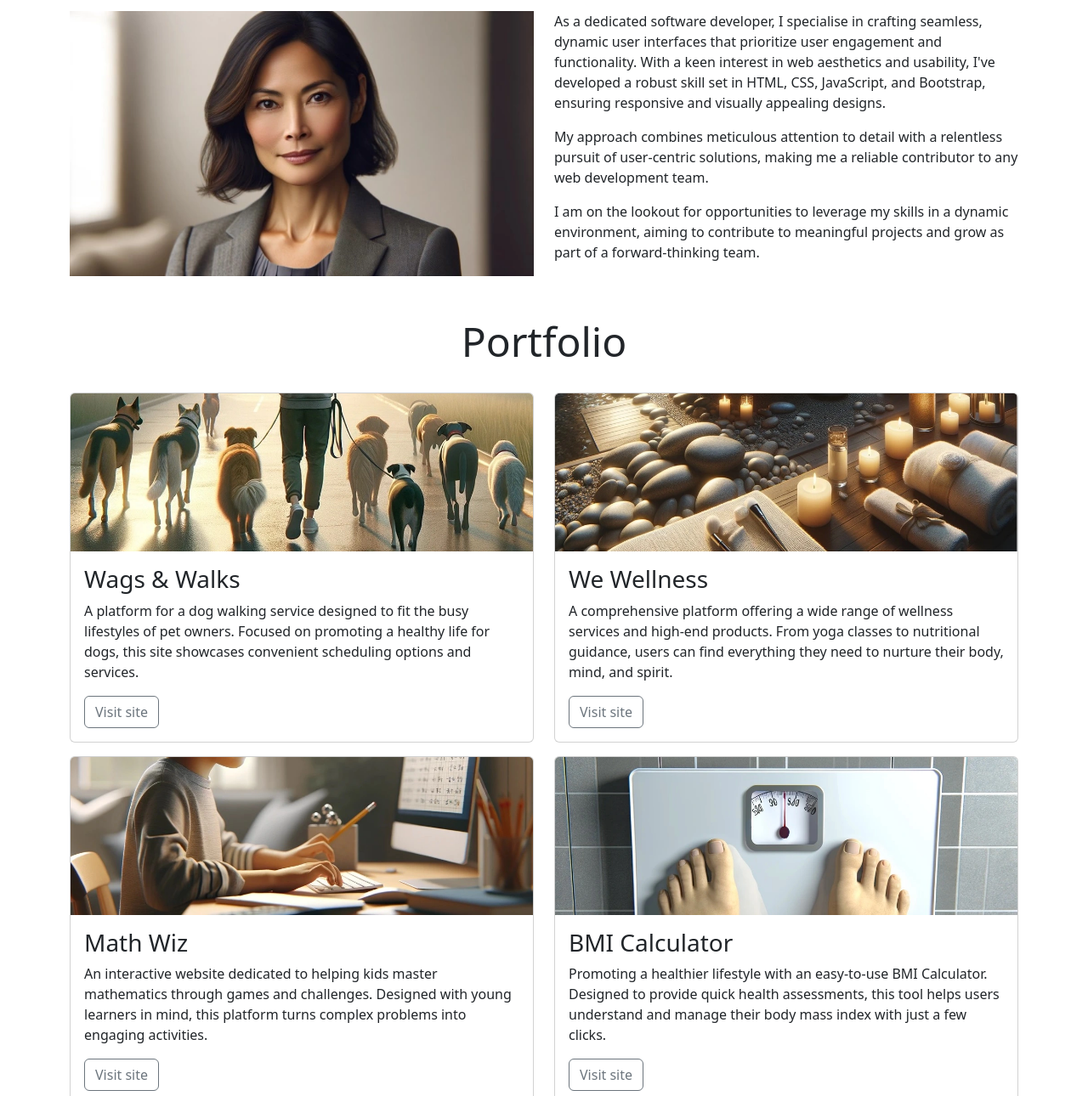
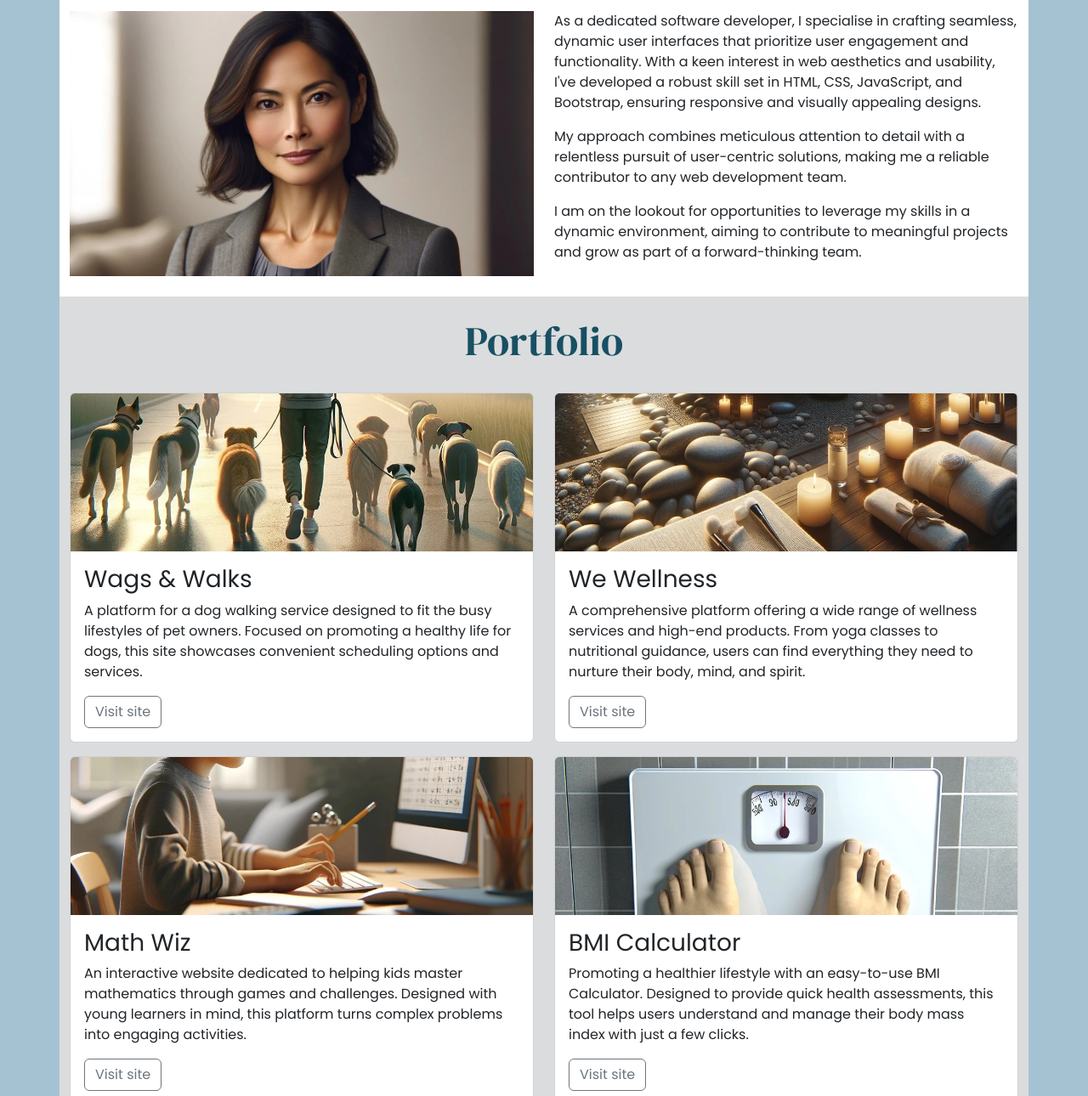
Before and after one commit to DR-developer98/About-Mei-CI-walkthrough-project, a plain HTML site: page index.html in a window 1280 px wide. Shown: the part 572-1862 px from the top of the page at 85% size. Drawn offline with nearby package versions, Linux system fonts and the light colour scheme.

Commit message:
Override bootstrap styling, enhance the look of the homepage by means of imported fonts, new background and text colors

```diff
--- /dev/null
+++ b/assets/css/style.css
@@ -0,0 +1,38 @@
+/*
+    #a4c2d1; egg blue
+    #dbdcde; light grey
+    #1f7798; mid-blue
+    #184f63; dark-blue
+*/
+
+/* global styles */
+
+@import url('https://fonts.googleapis.com/css2?family=DM+Serif+Display:ital@0;1&family=Poppins&display=swap');
+
+body {
+    font-family: "Poppins", sans serif;
+    background-color: #a4c2d1; /*egg blue*/
+}
+
+h1, h2 {
+    font-family: "DM Serif Display", serif;
+    color: #184f63; /*dark blue*/
+}
+
+/*About section*/
+
+#about {
+    background-color: white;
+}
+
+/*Porftolio section*/
+
+#portfolio {
+    background-color: #dbdcde; /*light grey*/
+}
+
+/*Contact section*/
+
+#contact {
+    background-color: white;
+}
--- a/index.html
+++ b/index.html
@@ -8,6 +8,7 @@
     <!-- Bootstrap CSS Link -->
     <link href="https://cdn.jsdelivr.net/npm/bootstrap@5.3.3/dist/css/bootstrap.min.css" rel="stylesheet"
         integrity="sha384-QWTKZyjpPEjISv5WaRU9OFeRpok6YctnYmDr5pNlyT2bRjXh0JMhjY6hW+ALEwIH" crossorigin="anonymous">
+    <link href="assets/css/style.css" rel="stylesheet">
 </head>
 
 <body>
```
Also changed, not shown: assets/style.css (deleted).
